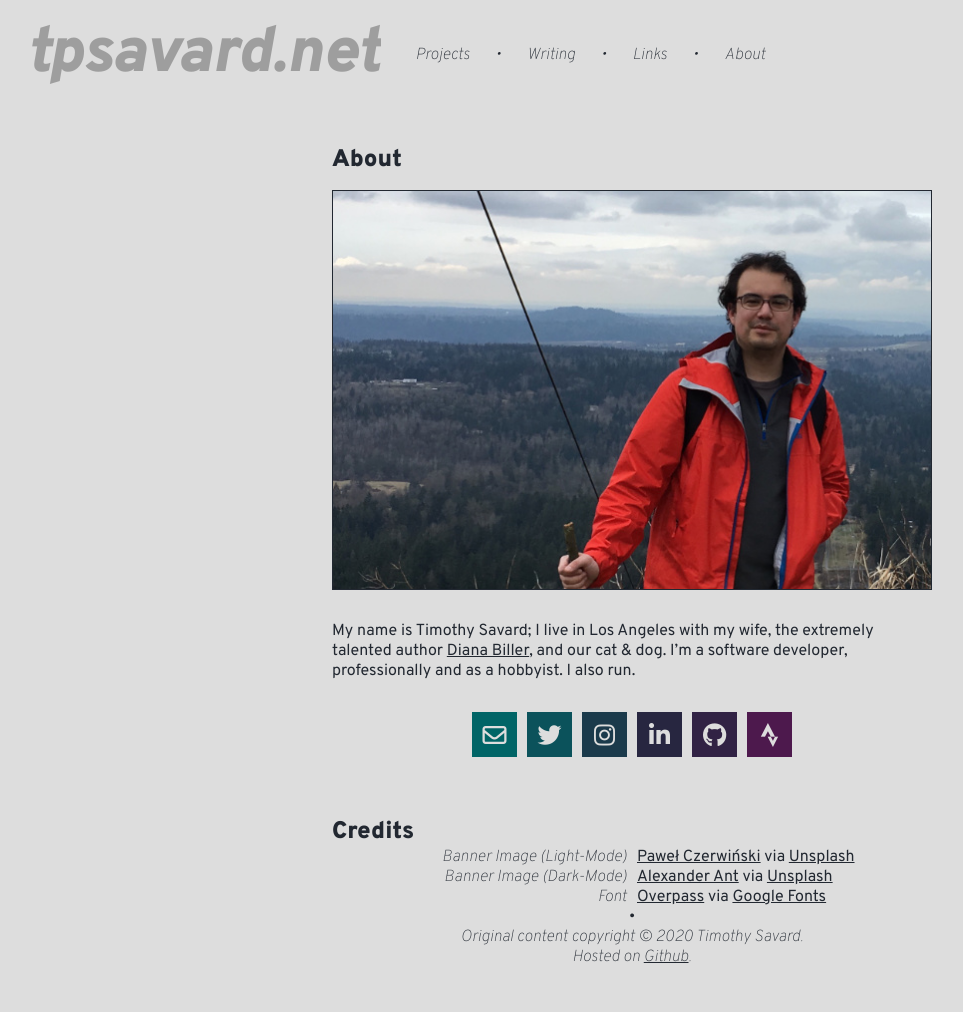
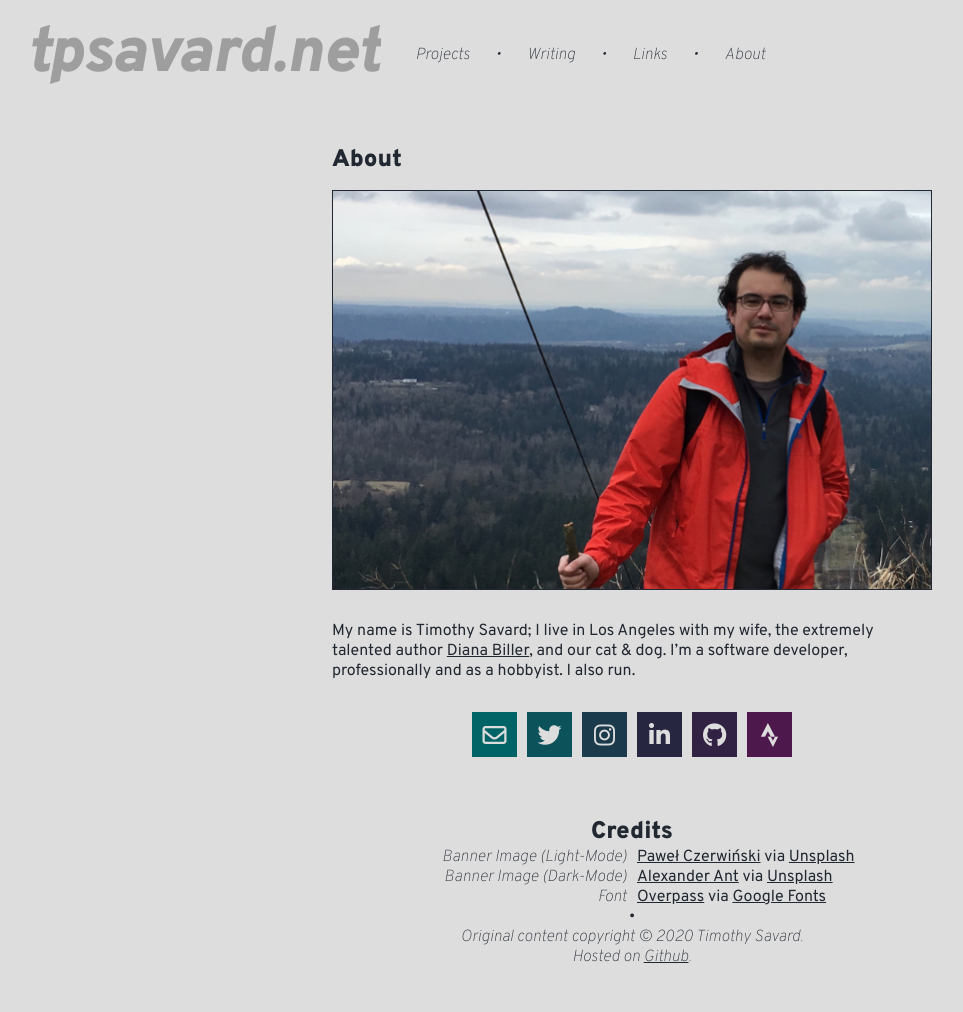
Before and after one commit to tpsavard/tpsavard.github.io, a Jekyll site: the page built from about.html, in a window 1280 px wide. Shown: the whole page, without its empty margins (8-971 px from the left). Built offline with Jekyll 4.4.1, drawn with Linux system fonts in a browser that asks for light colours; nearby versions of some CDN libraries; grey boxes are pictures that could not be loaded.

Commit message:
Fixed css media queries.

```diff
--- a/_sass/util.scss
+++ b/_sass/util.scss
@@ -7,12 +7,17 @@
 }
 
 // Mixins to define the boundaries for different scaled stylings.
-$min-desktop-width: 720px;
+$mobileU: 719px;
+$desktopL: $mobileU + 1;
 
 @mixin mobile-content {
-    @media (max-width: $min-desktop-width - 1) { @content; }
+    @media (max-width: $mobileU),
+        (max-width: $mobileU * 2) and (-webkit-min-device-pixel-ratio: 2),
+        (max-width: $mobileU * 3) and (-webkit-min-device-pixel-ratio: 3) { @content; }
 }
 
 @mixin desktop-content {
-    @media (min-width: $min-desktop-width) { @content; }
+    @media (min-width: $desktopL),
+        (min-width: $desktopL * 2) and (-webkit-min-device-pixel-ratio: 2),
+        (min-width: $desktopL * 3) and (-webkit-min-device-pixel-ratio: 3) { @content; }
 }
--- a/assets/css/main.scss
+++ b/assets/css/main.scss
@@ -236,6 +236,10 @@
                 }
             }
 
+            div.links + div.title {
+                text-align: center;
+            }
+
             div.credits {
                 width: 100%;
 
--- a/assets/css/mobile.scss
+++ b/assets/css/mobile.scss
@@ -89,7 +89,8 @@
         // Common
         div.page {
             max-width: 600px;
-            margin: auto 15px 35px;
+            padding: 0px 15px;
+            margin: auto auto 35px;
 
             display: flex;
             flex-direction: column;
@@ -234,6 +235,10 @@
                 }
             }
 
+            div.links + div.title {
+                text-align: center;
+            }
+
             div.credits {
                 width: 100%;
 
```
